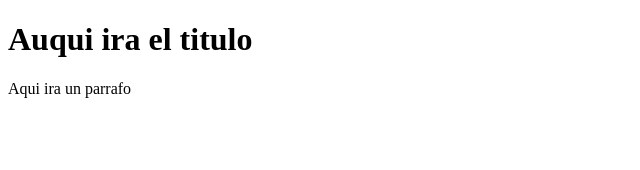
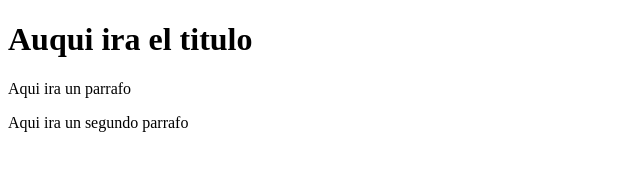
Before and after one commit to Greenlotu2/Proyecto-Web-Empresa-A, a plain HTML site: page index.html in a window 1280 px wide. Shown: the whole page, without its empty margins (0-640 px from the left). Drawn offline with Linux system fonts and the light colour scheme.

Commit message:
agregando segundo parrafo

```diff
--- a/index.html
+++ b/index.html
@@ -8,5 +8,6 @@
 <body>
     <h1>Auqui ira el titulo </h1>
     <p>Aqui ira un parrafo</p>
+    <p>Aqui ira un segundo parrafo</p>
 </body>
 </html>
```
